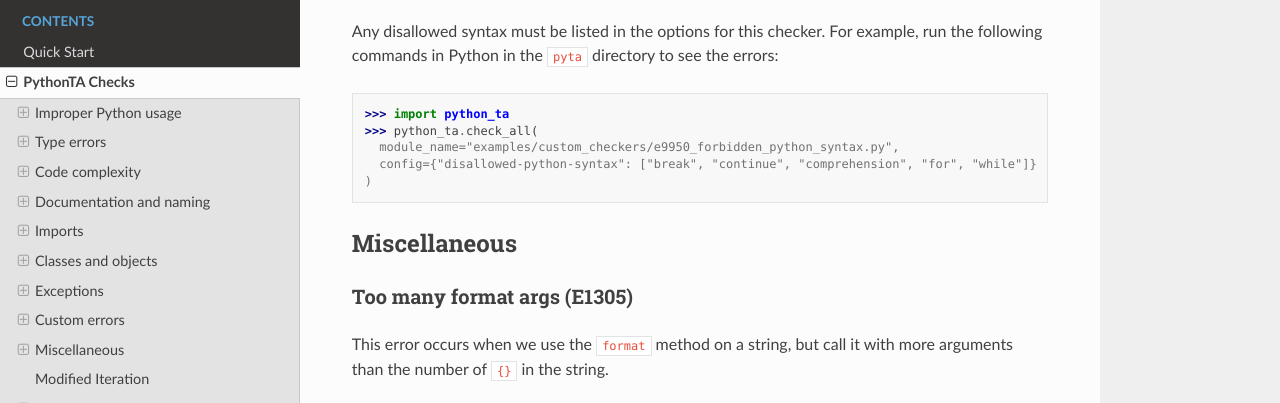
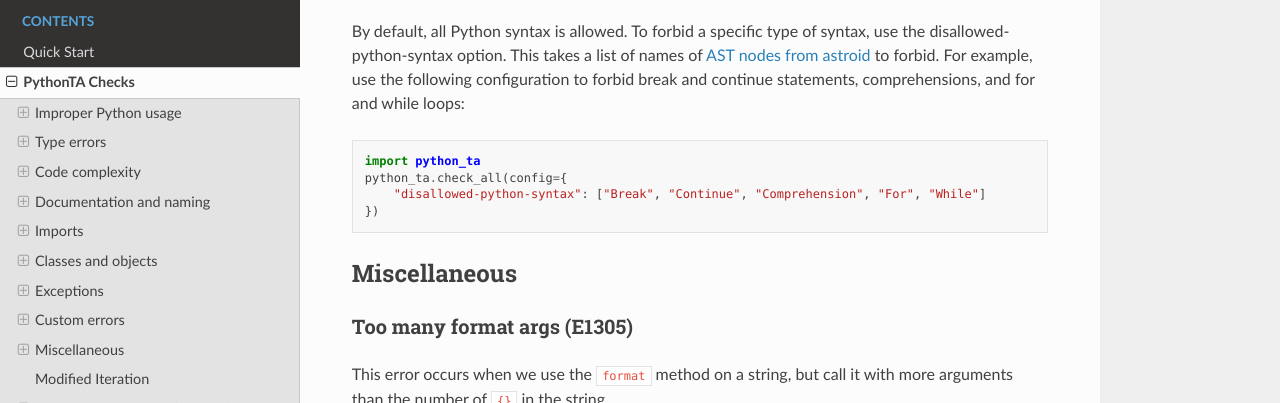
Before and after one commit to pyta-uoft/pyta, a Sphinx documentation site: the page built from docs/checkers/index.md, in a window 1280 px wide and 900 px high, scrolled down 49473 px, cut to the strip 236-639 px from the top of the window. Built offline with Sphinx 7.4.7 and the Read the Docs theme 2.0.0, drawn with Linux system fonts in a browser that asks for light colours.

Commit message:
Updated files to address comments on PR

````diff
--- a/docs/checkers/index.md
+++ b/docs/checkers/index.md
@@ -2366,15 +2366,16 @@
 
 ```
 
-Any disallowed syntax must be listed in the options for this checker. For example, run the following
-commands in Python in the `pyta` directory to see the errors:
-
-```
->>> import python_ta
->>> python_ta.check_all(
-  module_name="examples/custom_checkers/e9950_forbidden_python_syntax.py",
-  config={"disallowed-python-syntax": ["break", "continue", "comprehension", "for", "while"]}
-)
+By default, all Python syntax is allowed. To forbid a specific type of syntax, use the disallowed-python-syntax
+option. This takes a list of names of [AST nodes from astroid](https://pylint.pycqa.org/projects/astroid/en/latest/api/astroid.nodes.html)
+to forbid. For example, use the following configuration to forbid break and continue statements, comprehensions,
+and for and while loops:
+
+```python
+import python_ta
+python_ta.check_all(config={
+    "disallowed-python-syntax": ["Break", "Continue", "Comprehension", "For", "While"]
+})
 ```
 
 ## Miscellaneous
````
Also changed, not shown: CHANGELOG.md (+2 -4 lines), 2 other files.
